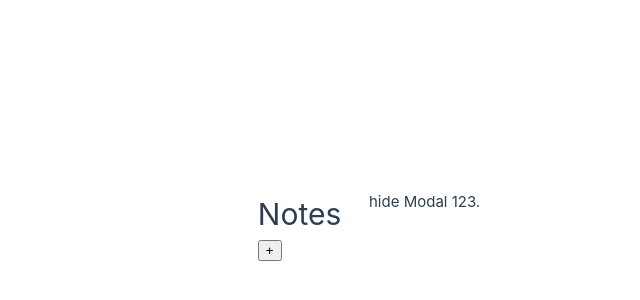
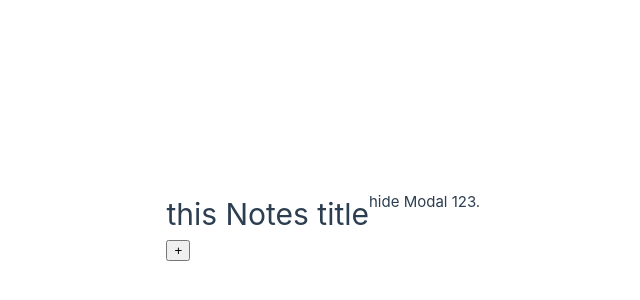
Before and after one commit to hsoutra/vue-training, a Vue app: page / in a window 1280 px wide. Shown: the part 174-474 px from the top of the page, without its empty margins (271-911 px from the left). Built offline with nearby package versions, Linux system fonts and the light colour scheme.

Commit message:
add title

```diff
--- a/src/App.vue
+++ b/src/App.vue
@@ -7,7 +7,7 @@ import { ref } from "vue";
 <template>
   <header>
     <h1>
-      Notes
+      this Notes title
     </h1>
     <button @click="showModal = true">+</button>
   </header>
```
